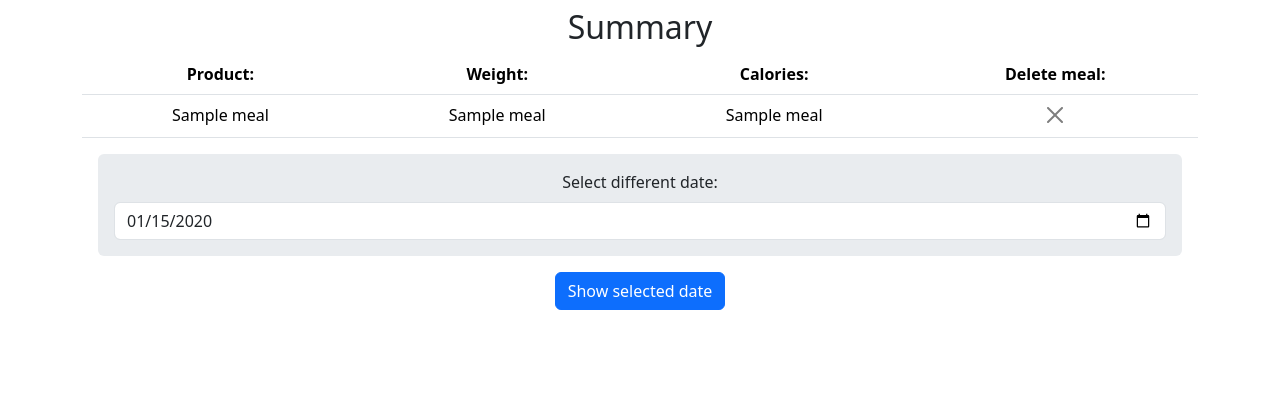
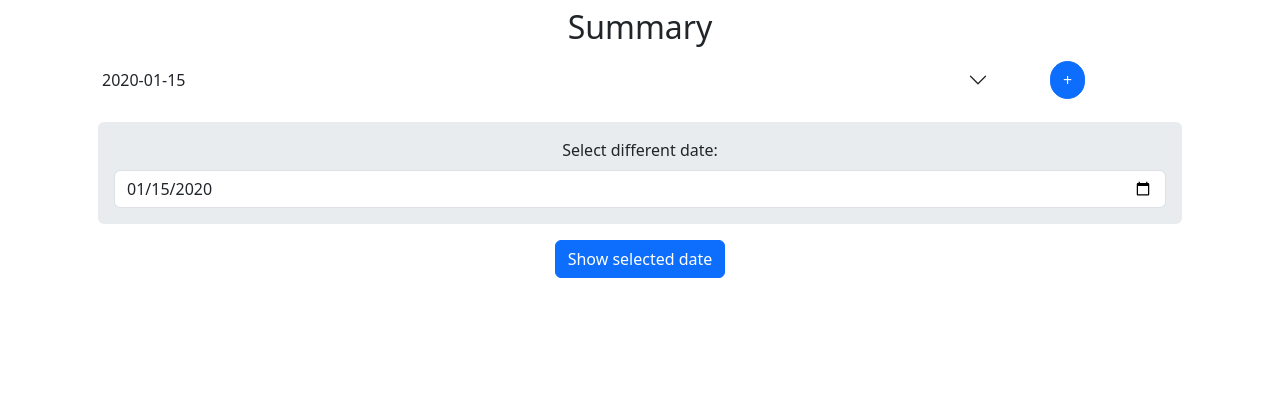
Before and after one commit to rmysliwczyk/Calorie-Counter, a Flask app: template templates/index.htm in a window 1280 px wide. Shown: the part 56-476 px from the top of the page. Run offline with Flask 3, Linux system fonts and the light colour scheme; the template is opened without the code that fills it: most values are stand-ins (such as "Sample title", 1, 10 or a date in 2020).

Commit message:
Added meal times and changed the layout of summary view.

```diff
--- a/app.py
+++ b/app.py
@@ -43,7 +43,13 @@ def index():
     res = cur.execute("SELECT * FROM meals WHERE date=? AND username=?", (selected_date, session["user"]))
     res = res.fetchall()
 
-    return render_template("index.htm", meals=res, calorie_total=session["calories_today"], selected_date=selected_date)
+    meal_times = ["Breakfast", "Lunch", "Dinner"]
+
+    for meal in res:
+        if meal[6] not in meal_times:
+            meal_times.append(meal[6])
+
+    return render_template("index.htm", meals=res, calorie_total=session["calories_today"], selected_date=selected_date, meal_times=meal_times)
 
 @app.route("/logout")
 def logout():
@@ -114,13 +120,17 @@ def browsedatabase():
 def addmeal():
     calculate_calories(date.today())
     if request.method == "GET":
+        if request.args.get("meal_time"):
+            session["which_meal_time_to_add"] = request.args.get("meal_time")
+
         product_name = request.args.get("product")
         barcode = session.get("barcode")
         session["barcode"] = None
+
         if barcode:
             res = cur.execute("SELECT * FROM products WHERE barcode=?", (barcode,))
             res = res.fetchone()
-            return render_template("addmeal.htm", selected_product=res, todays_date = date.today(), calories_today=session["calories_today"])
+            return render_template("addmeal.htm", selected_product=res, todays_date = date.today(), calories_today=session["calories_today"], meal_time=session["which_meal_time_to_add"])
         elif not product_name:
             res = cur.execute("SELECT * FROM products")
             res = res.fetchall()
@@ -129,7 +139,7 @@ def addmeal():
             product_name = product_name.strip()
             res = cur.execute("SELECT * FROM products WHERE product_name=?", (product_name,))
             res = res.fetchone()
-            return render_template("addmeal.htm", selected_product=res, todays_date = date.today(), calories_today=session["calories_today"])
+            return render_template("addmeal.htm", selected_product=res, todays_date = date.today(), calories_today=session["calories_today"], meal_time=session["which_meal_time_to_add"])
     else:
         meal_date = request.form.get("date")
         if not meal_date:
@@ -145,7 +155,7 @@ def addmeal():
             res = res.fetchone()
             session["new_meal_calories"] = round(float(res[2]/100.0) * float(meal_weight), 2)
 
-            cur.execute("INSERT INTO meals (date, username, product_name, weight, calories) VALUES (?,?,?,?,?)", (meal_date, session["user"], product_name, meal_weight, session["new_meal_calories"]))
+            cur.execute("INSERT INTO meals (date, username, product_name, weight, calories, meal_time) VALUES (?,?,?,?,?,?)", (meal_date, session["user"], product_name, meal_weight, session["new_meal_calories"], session["which_meal_time_to_add"]))
             con.commit()
             return redirect("/")
 
--- a/templates/addmeal.htm
+++ b/templates/addmeal.htm
@@ -38,6 +38,11 @@
 
 <form action=/addmeal method="post">
 <div class="m-1 p-1 container bg-body-secondary rounded-2 mx-auto">
+    <div class="row g-1">
+        <div class="col">
+            <input class="form-control-plaintext text-center" type="text" id="meal_time" name="meal_time" value="{% if meal_time %}{{meal_time}}{% else %}Breakfast{% endif %}">
+        </div>
+    </div>
     <div class="row g-1">
         <div class="col-2">
             <label class="col-form-label" for="date"> Date: </label>
--- a/templates/index.htm
+++ b/templates/index.htm
@@ -1,22 +1,53 @@
 {% extends "layout.htm" %}
 {% block body %}
 <h2>Summary</h2>
-    <table class="table">
-        <tr>
-            <th> Product: </th>
-            <th> Weight: </th>
-            <th> Calories: </th>
-            <th> Delete meal: </th>
-        </tr>
-{% for meal in meals %}
-        <tr>
-            <td> {{meal[3]}} </td>
-            <td> {{meal[4]}} </td>
-            <td> {{meal[5]}} </td>
-            <td> <form action="/" method="post"> <button class="btn-close" id="meal_to_delete" name="meal_to_delete" value="{{meal[0]}}"></button> </form> </td>
-        </tr>
-{% endfor %}
-</table>
+
+
+<div class="accordion accordion-flush" id="meal_times">
+    {% for meal_time in meal_times %}
+    <div class="accordion-item">
+        <div class="row align-items-center">
+            <div class="col-10">
+                <h2 class="accordion-header">
+                    <button class="accordion-button collapsed" type="button" data-bs-toggle="collapse" data-bs-target="#{{meal_time}}" aria-expanded="false" aria-controls="{{meal_time}}">
+                        {{meal_time}}<br/>
+                    </button>
+                </h2>
+            </div>
+            <div class="col-1">
+                <a class="btn btn-primary rounded-5 text-center align-items-center" role="button" href="/addmeal?meal_time={{meal_time}}">+</a>
+            </div>
+        </div>
+
+        <div id="{{meal_time}}" class="accordion-collapse collapse" data-bs-parent="#meal_times">
+            <div class="accordion-body">
+                    {% for meal in meals %}
+                        {% if meal[6] == meal_time %}
+                        <div class="container">
+                            <div class="row mt-2">
+                                <div class="col">
+                                    {{meal[3]}}
+                                </div>
+                                <div class="col">
+                                    {{meal[4]}}g
+                                </div>
+                                <div class="col">
+                                    {{meal[5]}}kcal
+                                </div>
+                                <div class="col">
+                                    <form action="/" method="post"> <button class="btn-close" id="meal_to_delete" name="meal_to_delete" value="{{meal[0]}}"></button></form>
+                                </div>
+                            </div>
+                        </div>
+                        {% endif %}
+                    {% endfor %}
+            </div>
+        </div>
+    </div>
+    {% endfor %}
+</div>
+
+
 <form action="/" method="get">
     <div class="m-3 p-3 bg-body-secondary rounded-2">
         <label class="form-label" for="selected_date">Select different date:</label>
```
Also changed, not shown: caloriecounter.db.
